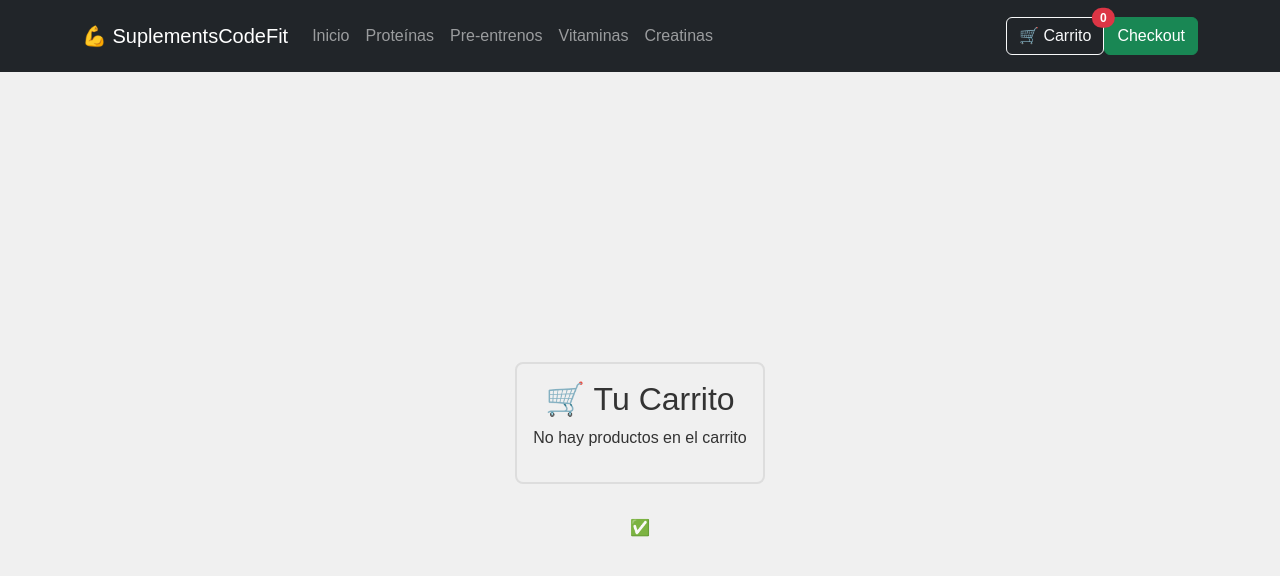
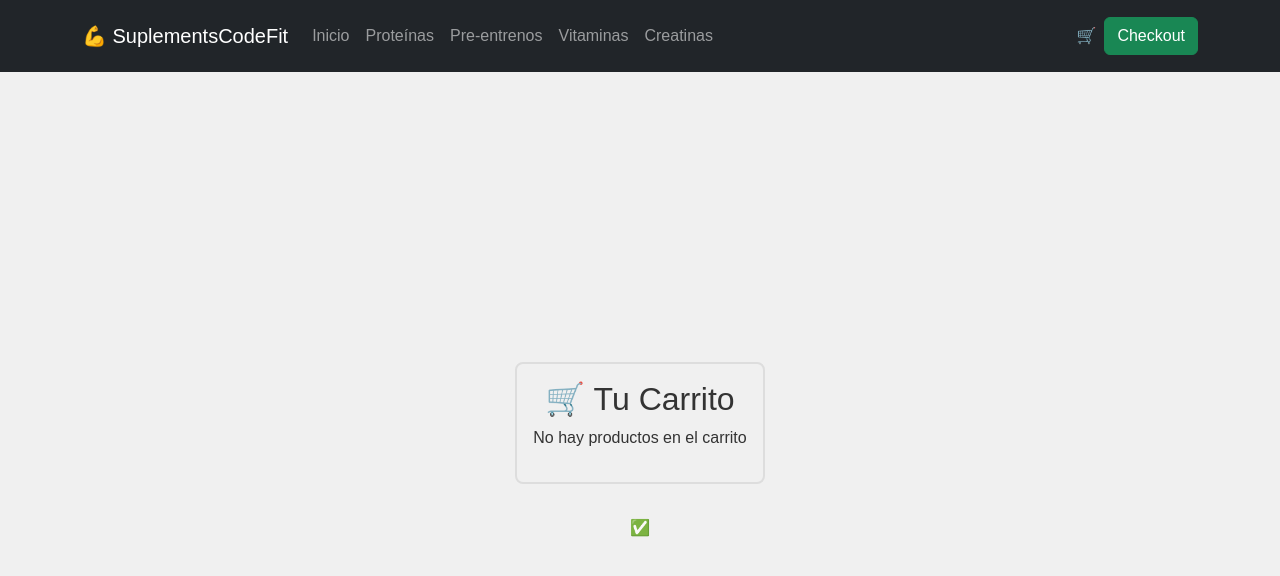
Before and after one commit to FitCode2025/EcommerceFitReact, a React (Vite) app: page /cart in a window 1280 px wide. Shown: the top 576 px of the page. Built offline with nearby package versions, Linux system fonts and the light colour scheme.

Commit message:
correccion

```diff
--- a/package.json
+++ b/package.json
@@ -11,6 +11,7 @@
   },
   "dependencies": {
     "bootstrap": "^5.3.5",
+    "firebase": "^11.6.0",
     "prop-types": "^15.8.1",
     "react": "^19.0.0",
     "react-bootstrap": "^2.10.9",
--- a/src/components/Cart.jsx
+++ b/src/components/Cart.jsx
@@ -1,12 +1,18 @@
-import { useCart } from "../Context/useCart"; // Asegúrate de la ruta correcta
+import { useCart } from "../Context/useCart";
+import { Link, useNavigate } from "react-router-dom";
 
 const Cart = () => {
-  const { cart, removeFromCart } = useCart(); // Obtiene cart y removeFromCart del contexto
+  const { cart, removeFromCart, clearCart } = useCart(); // Importa clearCart
+  const navigate = useNavigate();
 
   // Calcular el total de la compra
   const total = cart
     .reduce((sum, item) => sum + item.price * item.quantity, 0)
-    .toFixed(2); // Asegúrate de multiplicar por la cantidad
+    .toFixed(2);
+
+  const handleSeguirComprando = () => {
+    navigate('/'); // Redirige a la página principal (catálogo)
+  };
 
   return (
     <div className="cart">
@@ -21,13 +27,18 @@ return (
               <span>{item.name}</span>
               <span>Cantidad: {item.quantity}</span>
               <span>${(item.price * item.quantity).toFixed(2)}</span>
-            <button onClick={() => removeFromCart(item.id)}>🗑️</button>{" "}
-              {/* Usa el ID para remover */}
+              <button onClick={() => removeFromCart(item.id)}>🗑️</button>
             </div>
           ))}
 
           <div className="cart-total">
             <h3>Total: ${total}</h3>
+          </div>
+
+          <div className="cart-actions">
+            <button onClick={handleSeguirComprando}>Seguir Comprando</button>
+            <button onClick={clearCart}>Vaciar Carrito</button> {/* Agrega el botón Vaciar Carrito */}
+            <Link to="/checkout">Terminar Compra</Link>
           </div>
         </>
       )}
--- /dev/null
+++ b/src/components/CartWidget.jsx
@@ -0,0 +1,17 @@
+import { useCart } from '../Context/useCart';
+import { Link } from 'react-router-dom';
+
+const CartWidget = () => {
+const { cartCount } = useCart();
+
+return (
+    <Link to="/cart" className="nav-link">
+        🛒
+    {cartCount > 0 && (
+    <span className="badge bg-danger rounded-pill">{cartCount}</span>
+    )}
+    </Link>
+);
+};
+
+export default CartWidget;
--- a/src/components/NavBar.jsx
+++ b/src/components/NavBar.jsx
@@ -1,8 +1,9 @@
 import { Link } from 'react-router-dom';
 import { useCart } from '../Context/useCart';
+import CartWidget from './CartWidget'; // Asegúrate de la ruta correcta
 
 const NavBar = () => {
-  const { cartCount } = useCart(); // Obtiene la cantidad total de items del carrito
+  useCart(); // Obtiene la cantidad total de items del carrito
 
 return (
     <nav className="navbar navbar-expand-lg navbar-dark bg-dark fixed-top">
@@ -43,15 +44,10 @@ return (
         </ul>
 
         <div className="d-flex align-items-center">
-            <Link to="/cart" className="btn btn-outline-light position-relative">
-            🛒 Carrito
-            <span className="position-absolute top-0 start-100 translate-middle badge rounded-pill bg-danger">
-                {cartCount}
-            </span>
+            <CartWidget /> {/* Aquí se utiliza el CartWidget, que a su vez usa cartCount */}
+            <Link to="/checkout" className="btn btn-success ms-2">
+            Checkout
             </Link>
-            <Link to="/checkout" className="btn btn-success"> {/* Agrega enlace al Checkout */}
-            Checkout
-        </Link>
         </div>
         </div>
     </div>
```
Also changed, not shown: src/firebaseconfig.js (added, +14 -0 lines), src/data/.eslintrc.js, 1 other file (tests, documents, lock files or other folders). Lines whose indentation alone changed are shown as unchanged.
